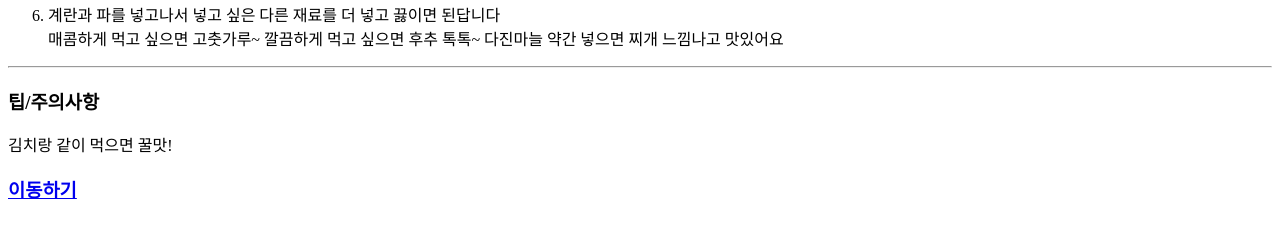
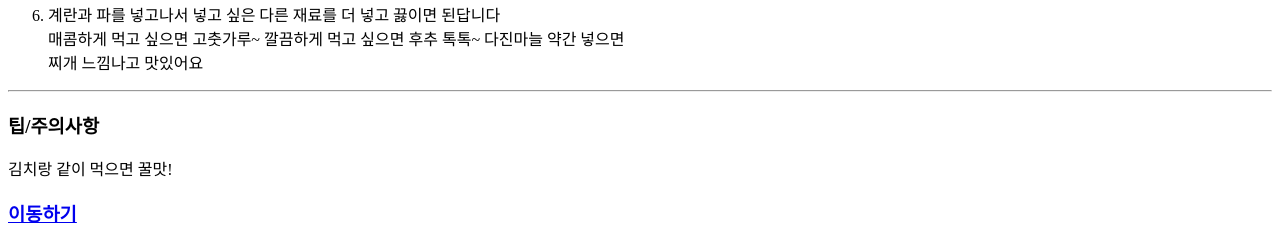
Before and after one commit to solm0/cororo-workshop, a plain HTML site: page recipe.html in a window 1280 px wide. Shown: the part 918-1163 px from the top of the page. Before the commit the page ends 1139 px from the top, so only its background shows below. Drawn offline with Linux system fonts and the light colour scheme.

Commit message:
update줄바꿈

```diff
--- a/recipe.html
+++ b/recipe.html
@@ -37,7 +37,7 @@
         <li>계란과 파를 넣고나서 넣고 싶은 다른 재료를 더 넣고 끓이면 된답니다 <br>
             매콤하게 먹고 싶으면 고춧가루~
             깔끔하게 먹고 싶으면 후추 톡톡~
-            다진마늘 약간 넣으면 찌개 느낌나고 맛있어요</li>
+            다진마늘 약간 넣으면 <br> 찌개 느낌나고 맛있어요</li>
         </ol>
         <hr>
     <h3>팁/주의사항</h3>
```
